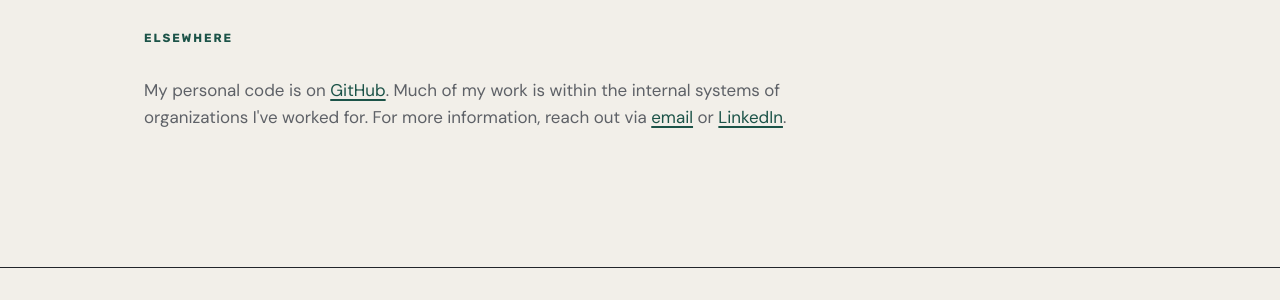
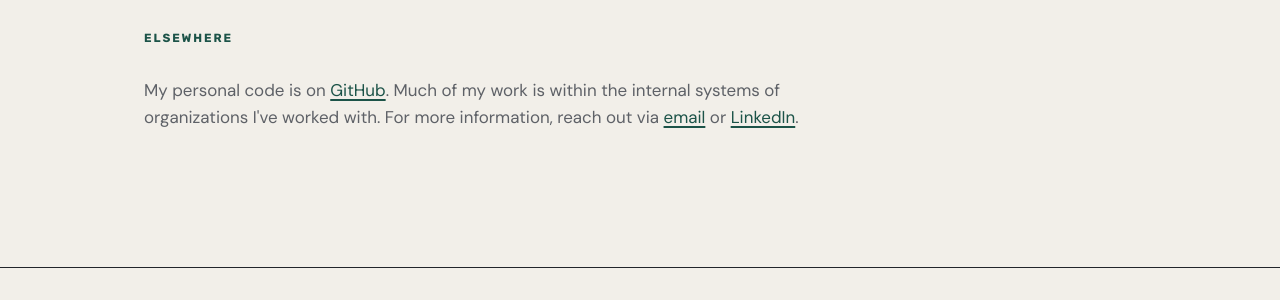
Before and after one commit to mck-makes-stuff/mck-makes-stuff.github.io, a Jekyll site: the page built from index.html, in a window 1280 px wide. Shown: the part 1880-2180 px from the top of the page. Built offline with Jekyll 4.4.1, drawn with Linux system fonts in a browser that asks for light colours.

Commit message:
Fix typos

```diff
--- a/_data/education.yml
+++ b/_data/education.yml
@@ -8,7 +8,7 @@
   role: High School Diploma
   dates: June 2026 · McLean, VA
   points:
-    - 99.36/100 GPA (UW)
+    - 99.36/100 GPA (UW).
     - Co-Head of Girls Who Code Club and Sweet Ti A Capella Group, Newsletter Editor for Tech@Madeira, Varsity Softball Co-Captain, Actor (International Thespian Society Honor Thespian).
     - Relevant Coursework including Linear Algebra, Multivariable Calculus, CS Seminar, AP Physics C, AP Chemistry, Advanced Statistics, Research Seminar, AP English Literature, AP Spanish Language.
     - Coursework through multivariable calculus, linear algebra, advanced statistics, AP Physics C, AP Chemistry, AP English Literature, AP Spanish Language, Research Seminar, and four years of computer science.
--- a/index.html
+++ b/index.html
@@ -155,7 +155,7 @@ title: About
     <p class="eyebrow">Elsewhere</p>
     <p class="lede">
       My personal code is on <a href="https://github.com/{{ site.github_username }}">GitHub</a>.
-      Much of my work is within the internal systems of organizations I've worked for.
+      Much of my work is within the internal systems of organizations I've worked with.
       For more information, reach out via <a href="mailto:{{ site.email }}">email</a> or <a href="{{ site.linkedin }}">LinkedIn</a>.
     </p>
   </section>
```
